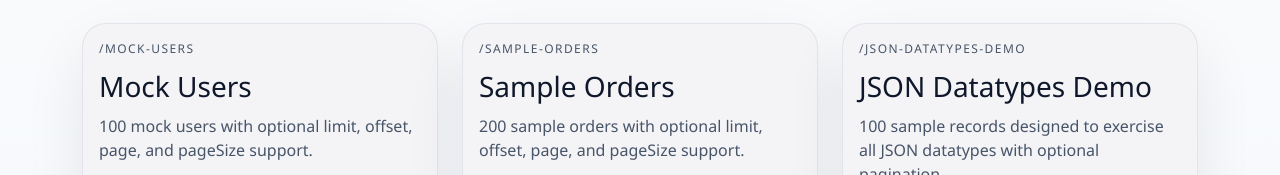
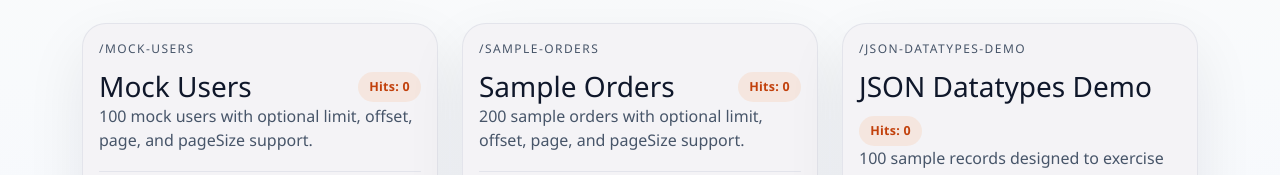
Before and after one commit to minkuminku/easyjson, an Angular app: page / in a window 1280 px wide. Shown: the part 777-952 px from the top of the page. Built offline with nearby package versions, Linux system fonts and the light colour scheme; no server answers.

Commit message:
Hits Counter

```diff
--- /dev/null
+++ b/public/data/stats/json-datatypes-demo.json
@@ -0,0 +1,3 @@
+{
+  "hits": 0
+}
--- /dev/null
+++ b/public/data/stats/mock-users.json
@@ -0,0 +1,3 @@
+{
+  "hits": 0
+}
--- /dev/null
+++ b/public/data/stats/nested-store-catalogs.json
@@ -0,0 +1,3 @@
+{
+  "hits": 0
+}
--- /dev/null
+++ b/public/data/stats/sample-orders.json
@@ -0,0 +1,3 @@
+{
+  "hits": 300
+}
--- a/src/app/app.config.ts
+++ b/src/app/app.config.ts
@@ -1,4 +1,5 @@
 import { ApplicationConfig, provideBrowserGlobalErrorListeners } from '@angular/core';
+import { provideHttpClient, withFetch } from '@angular/common/http';
 import { provideRouter } from '@angular/router';
 
 import { routes } from './app.routes';
@@ -8,6 +9,7 @@ import { provideAnimationsAsync } from '@angular/platform-browser/animations/asy
 export const appConfig: ApplicationConfig = {
   providers: [
     provideBrowserGlobalErrorListeners(),
+    provideHttpClient(withFetch()),
     provideRouter(routes),
     provideClientHydration(withEventReplay()),
     provideAnimationsAsync(),
--- a/src/app/pages/home/home.css
+++ b/src/app/pages/home/home.css
@@ -65,10 +65,34 @@
   margin-bottom: 0.65rem;
 }
 
+.card-title-row {
+  display: flex;
+  align-items: center;
+  justify-content: space-between;
+  gap: 0.75rem;
+  flex-wrap: wrap;
+}
+
+.card-title-row h3 {
+  margin-bottom: 0;
+}
+
 .section-heading p,
 .hero-panel p,
 .json-card p {
   color: #475569;
+}
+
+.hits-badge {
+  display: inline-flex;
+  align-items: center;
+  border-radius: 999px;
+  padding: 0.35rem 0.7rem;
+  background: rgba(249, 115, 22, 0.1);
+  color: #c2410c;
+  font-size: 0.78rem;
+  font-weight: 700;
+  letter-spacing: 0.02em;
 }
 
 .nesting-path {
--- a/src/app/pages/home/home.html
+++ b/src/app/pages/home/home.html
@@ -46,7 +46,10 @@
           <mat-card class="json-card h-100">
             <mat-card-content>
               <p class="card-path">{{ item.path }}</p>
-              <h3>{{ item.name }}</h3>
+              <div class="card-title-row">
+                <h3>{{ item.name }}</h3>
+                <span class="hits-badge">Hits: {{ hitCounts()[item.statsKey] }}</span>
+              </div>
               <p>{{ item.description }}</p>
               @if (item.nestingPath) {
                 <p class="nesting-path">{{ item.nestingPath }}</p>
--- a/src/app/pages/home/home.ts
+++ b/src/app/pages/home/home.ts
@@ -1,7 +1,15 @@
-import { Component } from '@angular/core';
+import { HttpClient } from '@angular/common/http';
+import { isPlatformBrowser } from '@angular/common';
+import { Component, PLATFORM_ID, inject, signal } from '@angular/core';
 import { MatButtonModule } from '@angular/material/button';
 import { MatCardModule } from '@angular/material/card';
 import { MatChipsModule } from '@angular/material/chips';
+
+type DatasetKey =
+  | 'mock-users'
+  | 'sample-orders'
+  | 'json-datatypes-demo'
+  | 'nested-store-catalogs';
 
 @Component({
   selector: 'app-home',
@@ -10,10 +18,20 @@ import { MatChipsModule } from '@angular/material/chips';
   styleUrl: './home.css',
 })
 export class Home {
+  private readonly http = inject(HttpClient);
+  private readonly platformId = inject(PLATFORM_ID);
+
+  protected readonly hitCounts = signal<Record<DatasetKey, number>>({
+    'mock-users': 0,
+    'sample-orders': 0,
+    'json-datatypes-demo': 0,
+    'nested-store-catalogs': 0,
+  });
   protected readonly jsonLinks = [
     {
       name: 'Mock Users',
       path: '/mock-users',
+      statsKey: 'mock-users' as const,
       description: '100 mock users with optional limit, offset, page, and pageSize support.',
       examples: [
         { label: 'All users', path: '/mock-users' },
@@ -25,6 +43,7 @@ export class Home {
     {
       name: 'Sample Orders',
       path: '/sample-orders',
+      statsKey: 'sample-orders' as const,
       description: '200 sample orders with optional limit, offset, page, and pageSize support.',
       examples: [
         { label: 'All orders', path: '/sample-orders' },
@@ -36,6 +55,7 @@ export class Home {
     {
       name: 'JSON Datatypes Demo',
       path: '/json-datatypes-demo',
+      statsKey: 'json-datatypes-demo' as const,
       description: '100 sample records designed to exercise all JSON datatypes with optional pagination.',
       nestingPath: 'store --> featuredProduct',
       examples: [
@@ -48,6 +68,7 @@ export class Home {
     {
       name: 'Nested Store Catalogs',
       path: '/nested-store-catalogs',
+      statsKey: 'nested-store-catalogs' as const,
       description:
         '50 nested e-commerce store records with categories, products, and variants plus optional pagination.',
       nestingPath: 'store --> categories --> products --> variants',
@@ -65,4 +86,17 @@ export class Home {
       ],
     },
   ];
+
+  constructor() {
+    if (isPlatformBrowser(this.platformId)) {
+      this.http
+        .get<Partial<Record<DatasetKey, number>>>('/api/request-stats')
+        .subscribe((counts) =>
+          this.hitCounts.update((currentCounts) => ({
+            ...currentCounts,
+            ...counts,
+          })),
+        );
+    }
+  }
 }
```
Also changed, not shown: src/server.ts (+82 -1 lines), 1 other file (tests, documents, lock files or other folders).
